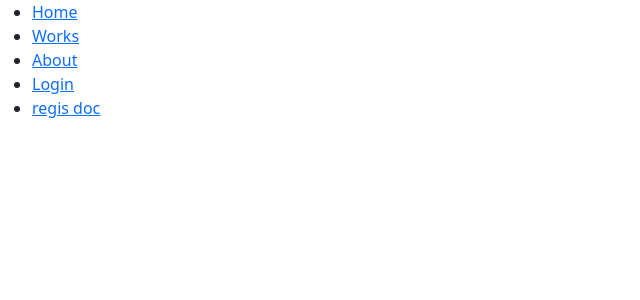
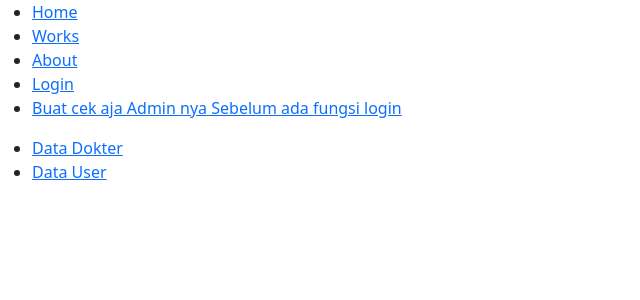
Before and after one commit to Fabiandewantara/DadahDoc_Frontend, a React (Create React App) app in the folder web-reactku/: page /#/adminmain in a window 1280 px wide. Shown: the top 300 px of the page, without its empty margins (0-640 px from the left). Built offline with nearby package versions, Linux system fonts and the light colour scheme.

Commit message:
Menambahkan AdminMain.js, DataDoctor.js, DataUser.js

```diff
--- /dev/null
+++ b/web-reactku/src/components/AdminMain.jsx
@@ -0,0 +1,13 @@
+import React from "react";
+import { Link } from "react-router-dom";
+
+const AdminMain = () => {
+    return (
+        <ul>
+            <li><Link to="/DataDoctor">Data Dokter</Link></li>
+            <li><Link to="/DataUser">Data User</Link></li>
+        </ul>
+    )
+}
+
+export default AdminMain
--- a/web-reactku/src/components/Content.js
+++ b/web-reactku/src/components/Content.js
@@ -4,6 +4,9 @@ import Home from './Home'
 import Works from './Works'
 import About from './About'
 import Login from './Login'
+import AdminMain from './AdminMain'
+import DataDoctor from './DataDoctor'
+import DataUser from './DataUser'
 import RegisterDoctor from './RegisterDoctor'
 
 const Content = () => {
@@ -13,7 +16,10 @@ const Content = () => {
       <Route path="/works" component={Works} />
       <Route path="/about" component={About} />
       <Route path="/login" component={Login} />
-      <Route path="/RegisterDoctor" component={RegisterDoctor} />
+      <Route path="/adminmain" component={AdminMain} />
+      <Route path="/datadoctor" component={DataDoctor} />
+      <Route path="/datauser" component={DataUser} />
+      <Route path="/registerdoctor" component={RegisterDoctor} />
     </Switch>
   )
 }
--- /dev/null
+++ b/web-reactku/src/components/DataDoctor.jsx
@@ -0,0 +1,14 @@
+import React from "react";
+import { Link } from "react-router-dom";
+
+const DataDoctor = () => {
+    return (
+        <div>
+        <ul>
+            <li><Link to="/RegisterDoctor">Register Doctor</Link></li>
+        </ul>
+    </div>
+    )
+}
+
+export default DataDoctor
--- /dev/null
+++ b/web-reactku/src/components/DataUser.jsx
@@ -0,0 +1,11 @@
+import React from "react";
+
+const DataUser = () => {
+    return (
+        <div>
+            Ini Data User Ceritanya
+        </div>
+    )
+}
+
+export default DataUser
--- a/web-reactku/src/components/Menu.js
+++ b/web-reactku/src/components/Menu.js
@@ -8,7 +8,7 @@ const Menu = () => {
       <li><Link to="/works">Works</Link></li>
       <li><Link to="/about">About</Link></li>
       <li><Link to="/login">Login</Link></li>
-      <li><Link to="/registerDoctor">regis doc</Link></li>
+      <li><Link to="/AdminMain">Buat cek aja Admin nya Sebelum ada fungsi login</Link></li>
     </ul>
   )
 }
--- a/web-reactku/src/components/RegisterDoctor.jsx
+++ b/web-reactku/src/components/RegisterDoctor.jsx
@@ -1,6 +1,6 @@
 import React from "react";
 
-const registerDoctor = () => {
+const RegisterDoctor = () => {
     return (
         <div>
             <form action="">
@@ -18,4 +18,4 @@ const registerDoctor = () => {
     )
 }
 
-export default registerDoctor
+export default RegisterDoctor
```
